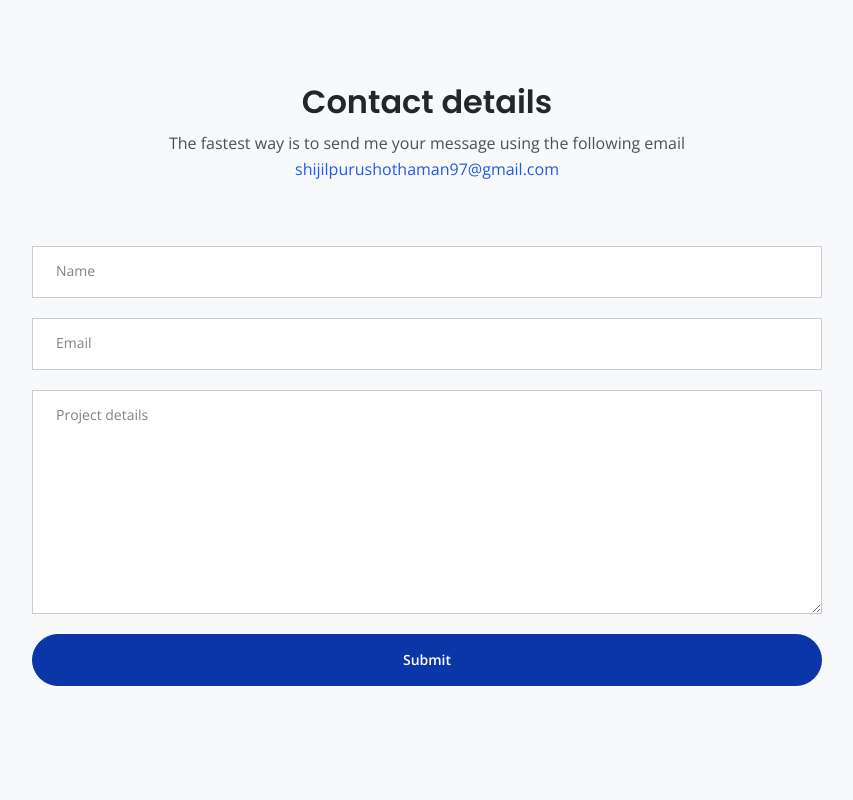
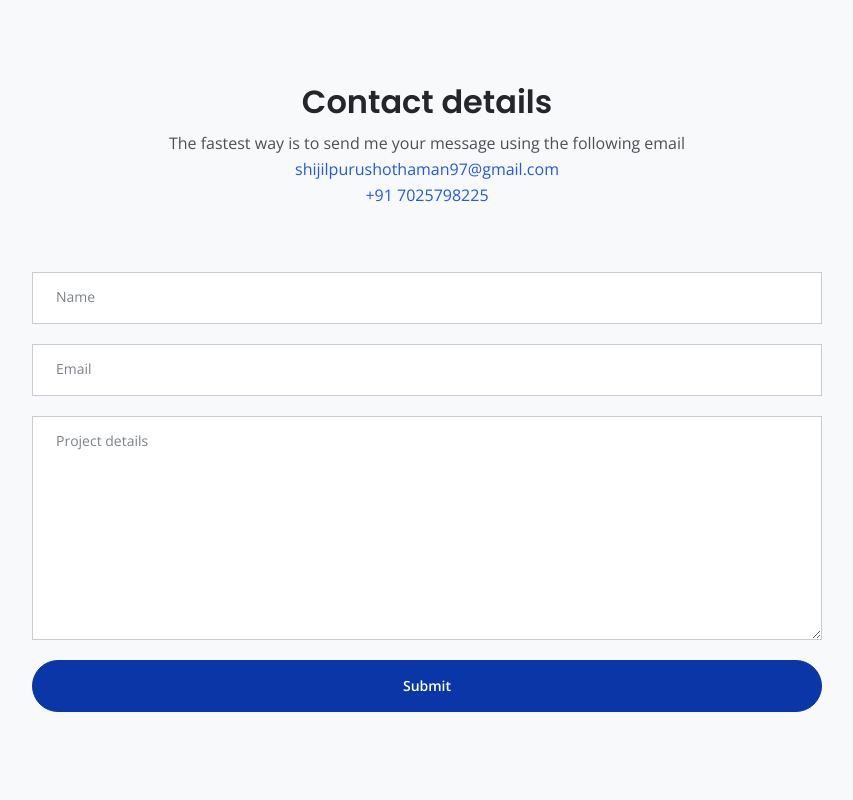
Before and after one commit to Shijil612/Profile, a plain HTML site: page index.html in a window 1280 px wide. Shown: the part 2860-3660 px from the top of the page, without its empty margins (213-1066 px from the left). Drawn offline with nearby package versions, Linux system fonts and the light colour scheme.

Commit message:
Update index.html

```diff
--- a/index.html
+++ b/index.html
@@ -225,7 +225,7 @@
             <div class="row">
                 <div class="col-lg-12">
                     <h2>Contact details</h2>
-                    <p class="p-heading">The fastest way is to send me your message using the following email <a class="blue no-line" href="#your-link">shijilpurushothaman97@gmail.com</a></p>
+                    <p class="p-heading">The fastest way is to send me your message using the following email <a class="blue no-line" href="#your-link">shijilpurushothaman97@gmail.com</a><br><a class="blue no-line" href="#your-link">+91 7025798225</a></p>
                 </div> <!-- end of col -->
             </div> <!-- end of row -->
             <div class="row">
```
